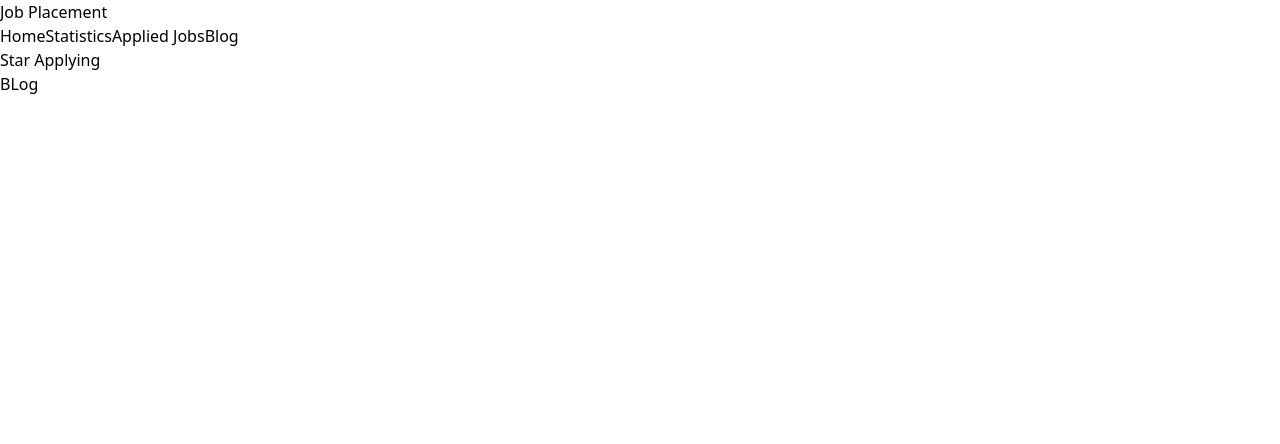
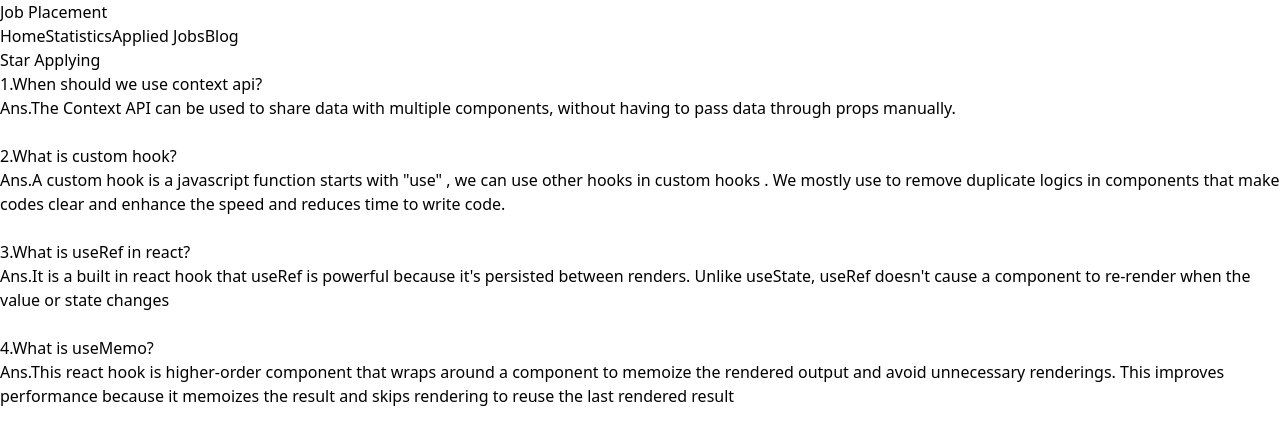
Before and after one commit to soourav8/assignment9, a React (Vite) app: page /blog in a window 1280 px wide. Shown: the top 444 px of the page. Built offline with nearby package versions, Linux system fonts and the light colour scheme.

Commit message:
blog done

```diff
--- a/src/components/Blogs/Blog.jsx
+++ b/src/components/Blogs/Blog.jsx
@@ -2,8 +2,18 @@ import React from 'react';
 
 const Blog = () => {
     return (
-        <div>
-           <p>BLog</p>
+        <div className='mt-20 font-bold text-[#757575] text-2xl'>
+           <p>1.When should we use context api?</p>
+           <p>Ans.The Context API can be used to share data with multiple components, without having to pass data through props manually.</p> <br></br>
+           <p>2.What is custom hook?</p>
+           <p>Ans.A custom hook is a javascript function starts with "use" , we can use other hooks in custom hooks . We mostly use to remove duplicate logics in components that make codes clear and enhance the speed and reduces time to write code.</p><br></br>
+           <p>3.What is useRef in react?</p>
+           <p>Ans.It is a built in react hook that useRef is powerful because it's persisted between renders. Unlike useState, useRef doesn't cause a component to re-render when the value or state changes </p><br></br>
+           <p>4.What is useMemo?</p>
+           <p>Ans.This react hook is higher-order component that wraps around a component to memoize the rendered output and avoid unnecessary renderings. This improves performance because it memoizes the result and skips rendering to reuse the last rendered result</p>
+
+
+
         </div>
     );
 };
```
